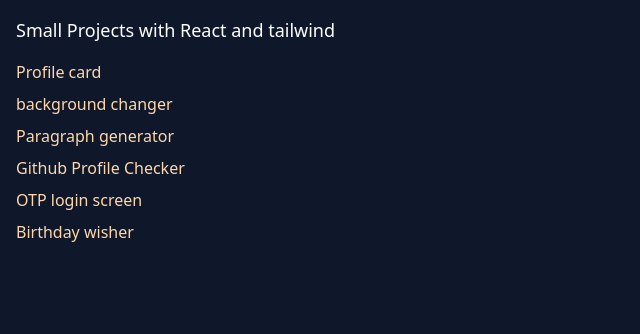
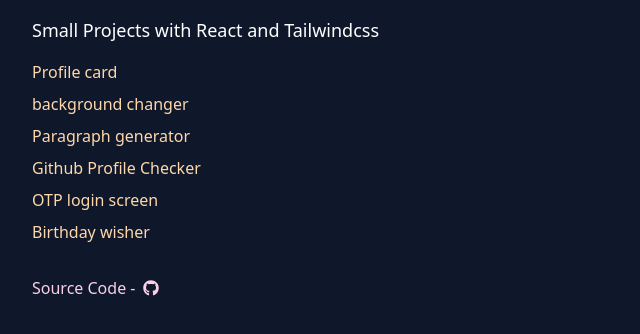
Before and after one commit to arvindbatham600/tw, a React (Vite) app in the folder sm-project/: page / in a window 1280 px wide. Shown: the top 334 px of the page, without its empty margins (0-640 px from the left). Built offline with nearby package versions, Linux system fonts and the light colour scheme.

Commit message:
home page done

```diff
--- a/sm-project/package.json
+++ b/sm-project/package.json
@@ -15,6 +15,7 @@
     "postcss": "^8.4.49",
     "react": "^18.3.1",
     "react-dom": "^18.3.1",
+    "react-icons": "^5.4.0",
     "react-router-dom": "^7.1.1",
     "tailwindcss": "^3.4.17"
   },
--- a/sm-project/src/components/Home.jsx
+++ b/sm-project/src/components/Home.jsx
@@ -1,5 +1,6 @@
 import React from "react";
 import { useNavigate } from "react-router-dom";
+import { FaGithub } from "react-icons/fa";
 const projects = [
   {
     id: 1,
@@ -32,14 +33,15 @@
     link: "/birthday-wisher",
   },
 ];
+const sourceCode = "https://github.com/arvindbatham600/tw";
 
 const Home = () => {
   const navigate = useNavigate();
   return (
     <>
-      <div className="w-screen h-screen bg-slate-900 px-4 py-4">
+      <div className="w-screen h-screen bg-slate-900 pl-8 py-4">
         <h1 className="text-white  text-lg">
-          Small Projects with React and tailwind
+          Small Projects with React and Tailwindcss
         </h1>
         <div className="flex flex-col gap-2 my-4">
           {projects.map((project) => (
@@ -52,6 +54,14 @@
             </div>
           ))}
         </div>
+        <div
+          className="py-4 flex items-center gap-2 text-pink-200 cursor-pointer "
+          onClick={() => {
+            window.location.href = sourceCode;
+          }}
+        >
+          <div>Source Code - </div> <FaGithub />
+        </div>
       </div>
     </>
   );
```
Also changed, not shown: 1 other file (tests, documents, lock files or other folders).
